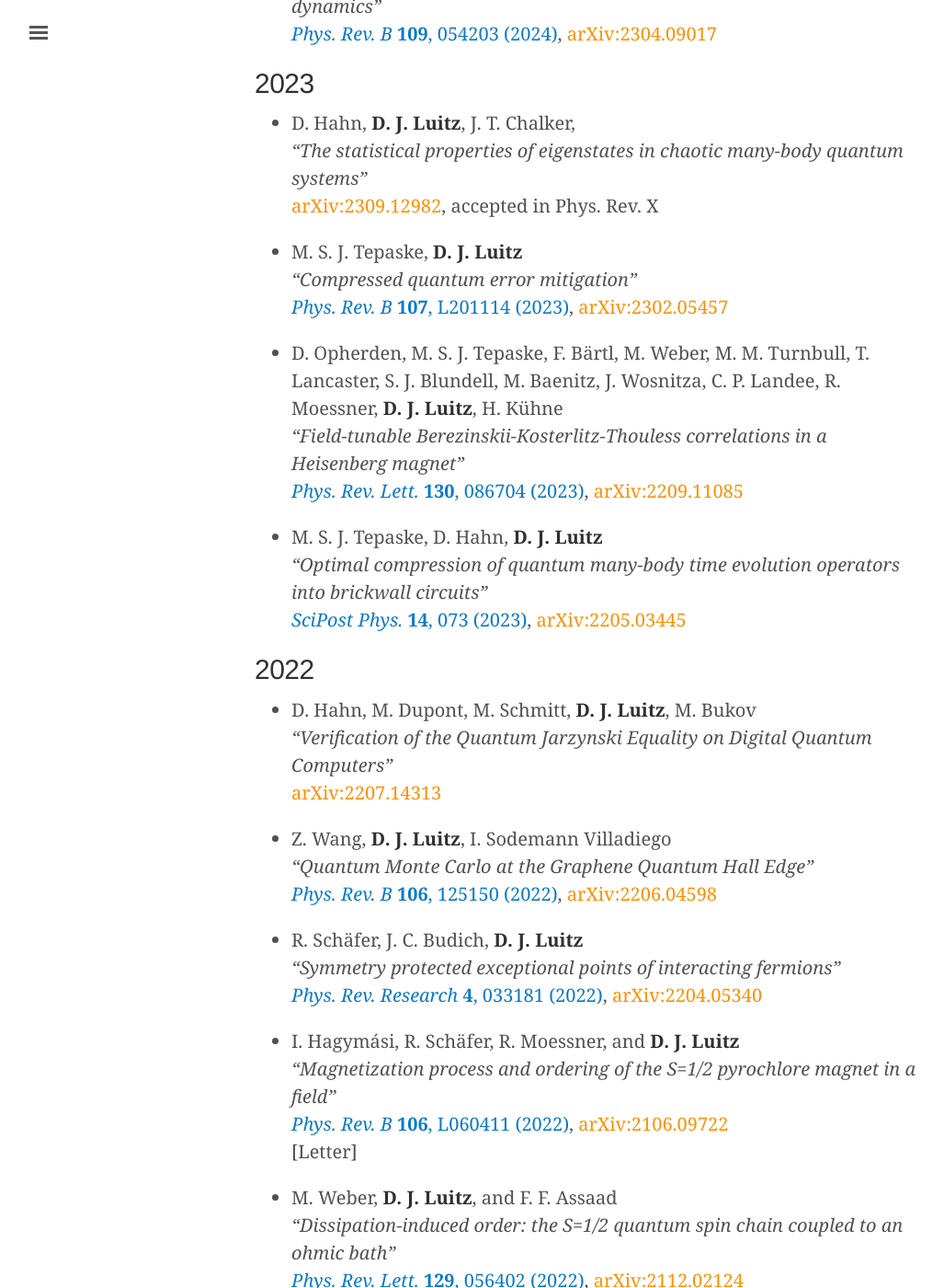
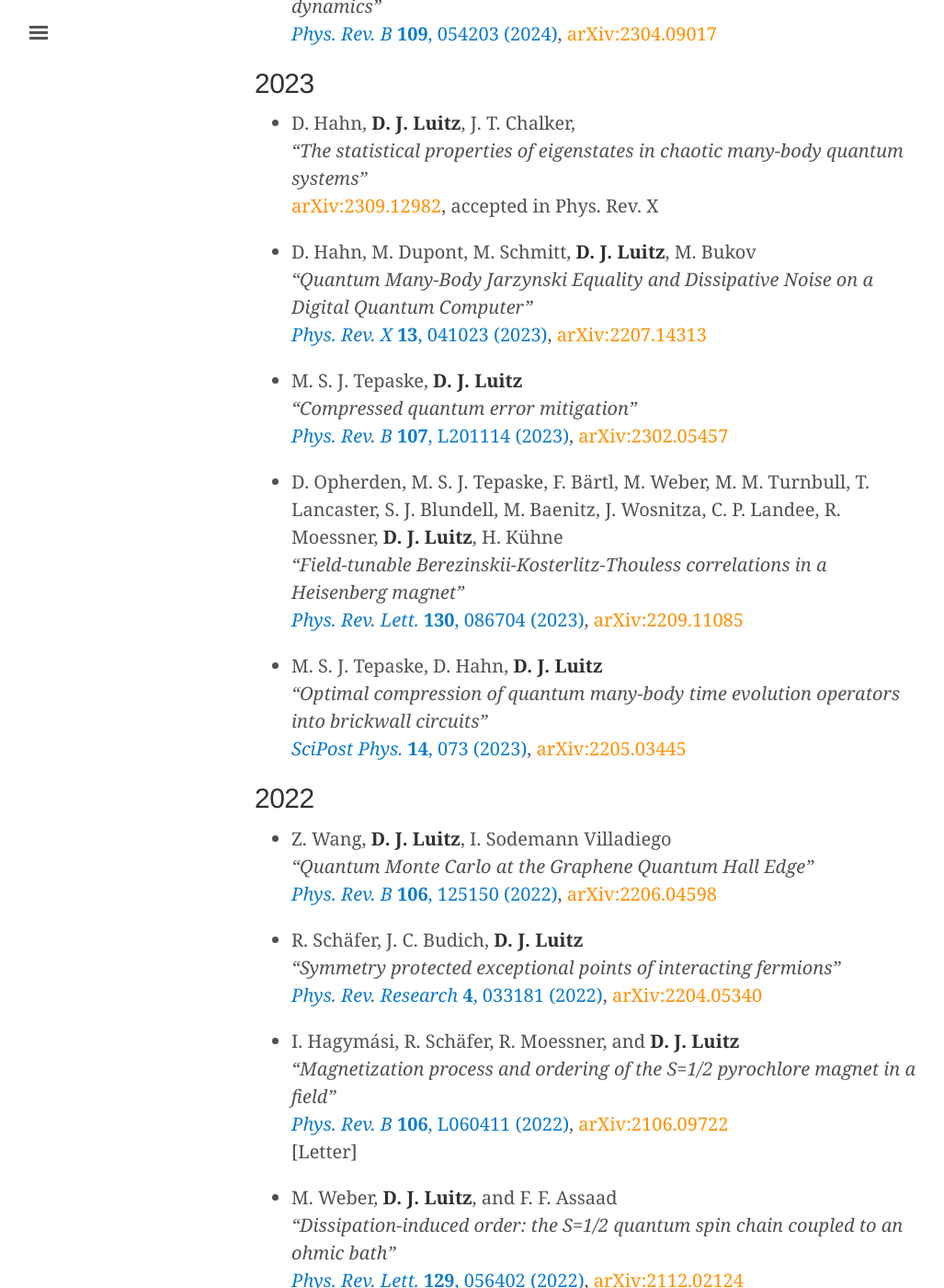
Before and after one commit to dluitz/dluitz.github.io, a Jekyll site: the page built from publications.md, in a window 1280 px wide and 1400 px high, scrolled down 748 px. Shown: the whole window at 92% size, without its empty margins (3-1030 px from the left). Built offline with Jekyll 4.4.1, drawn with Linux system fonts in a browser that asks for light colours.

Commit message:
[publist update]

```diff
--- a/publications.md
+++ b/publications.md
@@ -35,6 +35,10 @@ My ORCID is [0000-0003-0099-5696](https://orcid.org/0000-0003-0099-5696).
   *"The statistical properties of eigenstates in chaotic many-body quantum systems"*
   [arXiv:2309.12982](https://arxiv.org/abs/2309.12982){:class='arxiv'}, accepted in Phys. Rev. X
 
++ D. Hahn, M. Dupont, M. Schmitt, **D. J. Luitz**, M. Bukov
+*"Quantum Many-Body Jarzynski Equality and Dissipative Noise on a Digital Quantum Computer"*
+[*Phys. Rev. X* **13**, 041023 (2023)](https://journals.aps.org/prx/abstract/10.1103/PhysRevX.13.041023){:class='pub'}, [arXiv:2207.14313](https://arxiv.org/abs/2207.14313){:class='arxiv'}
+
 + M. S. J. Tepaske, **D. J. Luitz**
 *"Compressed quantum error mitigation"*
 [*Phys. Rev. B* **107**, L201114 (2023)](https://journals.aps.org/prb/abstract/10.1103/PhysRevB.107.L201114){:class='pub'}, [arXiv:2302.05457](https://arxiv.org/abs/2302.05457){:class='arxiv'}
@@ -50,11 +54,6 @@ My ORCID is [0000-0003-0099-5696](https://orcid.org/0000-0003-0099-5696).
 
 2022
 ----
-
-
-+ D. Hahn, M. Dupont, M. Schmitt, **D. J. Luitz**, M. Bukov
-*"Verification of the Quantum Jarzynski Equality on Digital Quantum Computers"*
-[arXiv:2207.14313](https://arxiv.org/abs/2207.14313){:class='arxiv'}
 
 
 + Z. Wang, **D. J. Luitz**, I. Sodemann Villadiego
```
